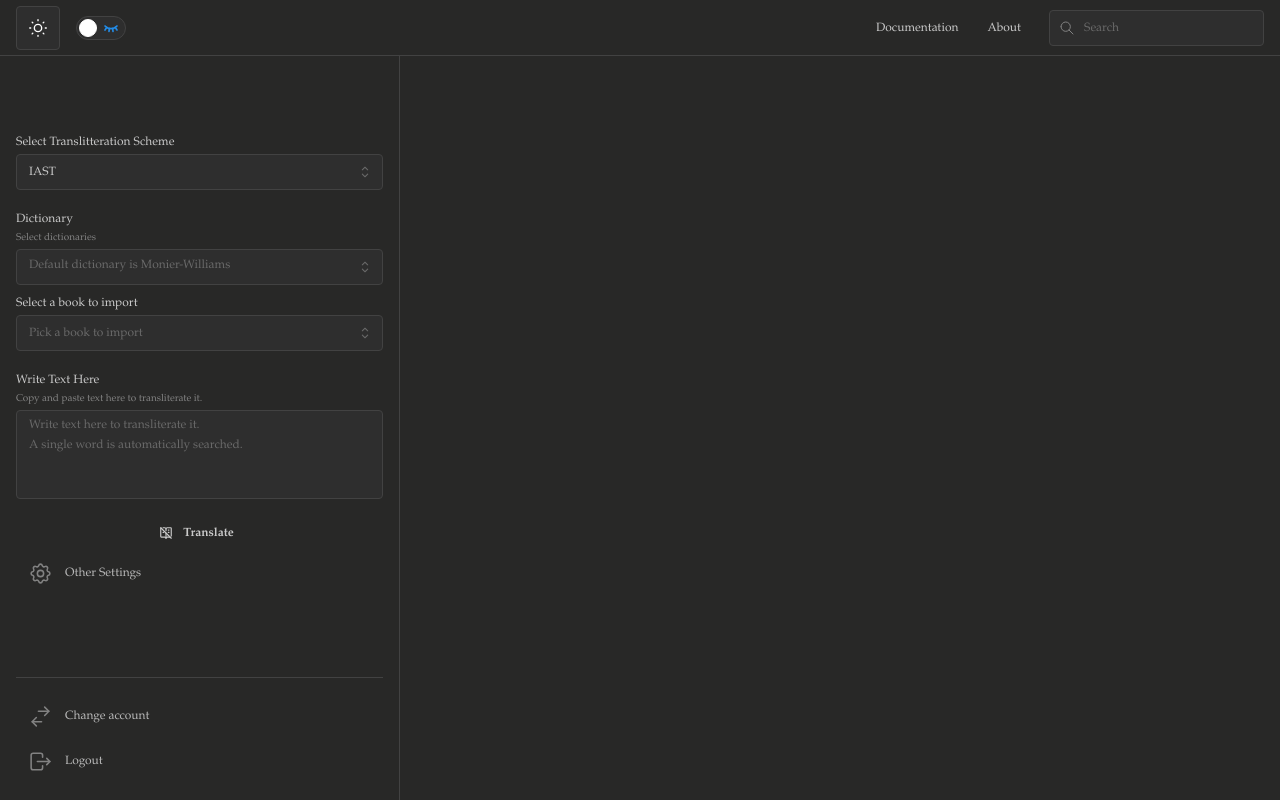
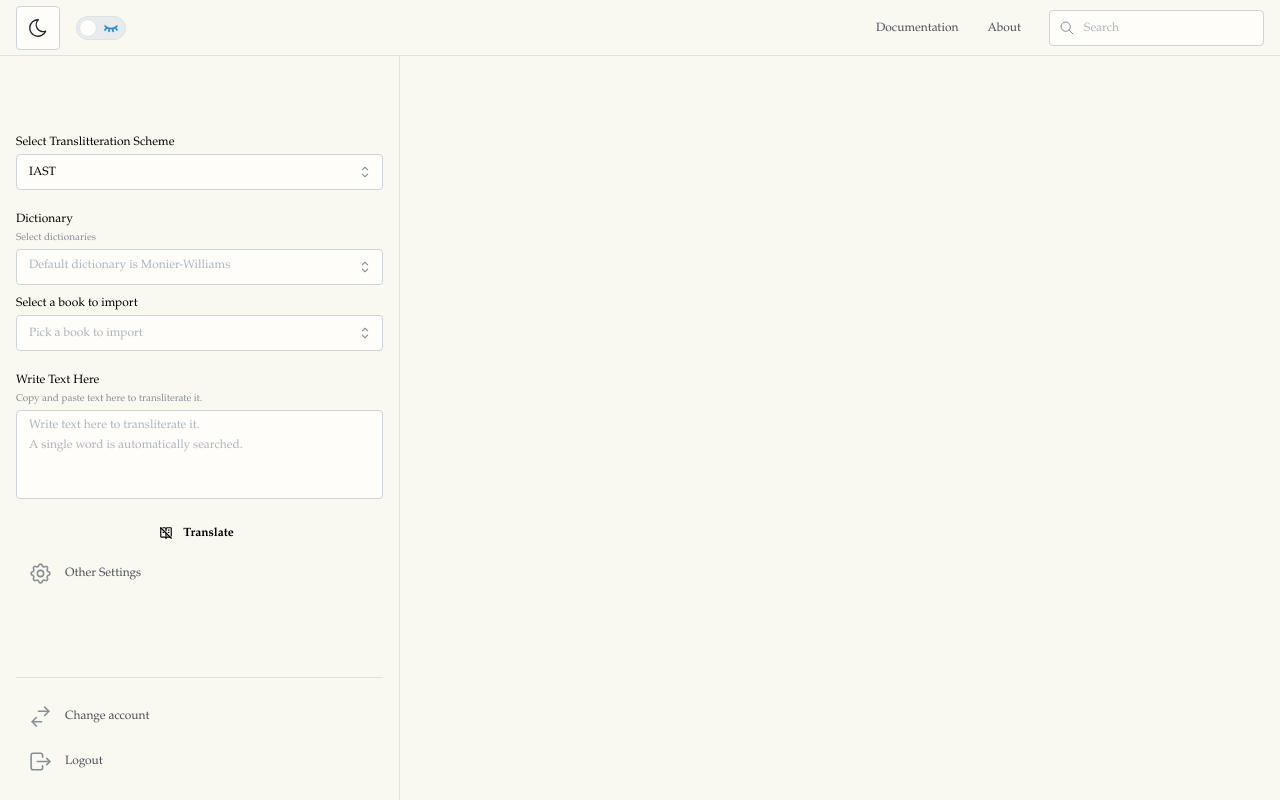
Before and after one commit to Giacomo-De-Luca/SanskritVoyager, a React (Vite) app: page / in a window 1280 px wide. Built offline with nearby package versions, Linux system fonts and the light colour scheme.

Commit message:
Updated tables and visuals

```diff
--- a/package.json
+++ b/package.json
@@ -26,6 +26,7 @@
     "openai": "^4.52.0",
     "react": "^18.2.0",
     "react-dom": "^18.2.0",
+    "react-native-orientation-locker": "^1.7.0",
     "react-router-dom": "^6.22.3"
   },
   "devDependencies": {
--- a/src/App.tsx
+++ b/src/App.tsx
@@ -8,7 +8,9 @@ import { theme } from './theme';
 
 export default function App() {
   return (
-    <MantineProvider theme={theme} defaultColorScheme="dark">
+    <MantineProvider theme={theme}
+    //defaultColorScheme="dark"
+    >
       <Router />
     </MantineProvider>
   );
--- a/src/pages/Home.page.tsx
+++ b/src/pages/Home.page.tsx
@@ -14,6 +14,9 @@ import classes from './Home.module.css';
 import { UiSwitch } from '@/components/HeaderSearch';
 import { DictionarySelector } from '@/components/DictionarySelect';
 import { ClickableBookWords } from '@/components/ClickableBookWords';
+import Orientation from 'react-native-orientation-locker';
+
+Orientation.lockToLandscape();
 
 interface Translation {
   English: string;
@@ -29,7 +32,7 @@ export function HomePage() {
   const [scheme, setScheme] = useState('IAST');
 
   // transliterated text
-  const [textTranslit, setTextTranslit] = useDebouncedState('', 200);
+  const [textTranslit, setTextTranslit] = useDebouncedState('', 800);
   // translated text
   const [translatedText, setTranslatedText] = useState<Translation[]>([]);
   // loading state for the translation
@@ -180,6 +183,7 @@ export function HomePage() {
 
           <Textarea
             value={text}
+            autoCapitalize="off"
             onChange={(event) => {
               const newText = event.currentTarget.value;
               setText(newText);
@@ -223,7 +227,7 @@ export function HomePage() {
       )}
       </div>
 
-    <div style={{ flex: '1 1 80%' }}>
+      <div style={{ flex: isNavbarVisible ? '1 1 80%' : '1 1 100%' }}>
         <Grid  gutter="lg" style={{ }}>
           <Grid.Col span={6} style={{ marginTop: '100px', paddingLeft: '200px', paddingRight: '50px' , overflow: 'auto',  whiteSpace: 'normal' }}>
             <div>{clickable_words}</div>
```
Also changed, not shown: 2 other files (tests, documents, lock files or other folders). Lines whose indentation alone changed are shown as unchanged.
